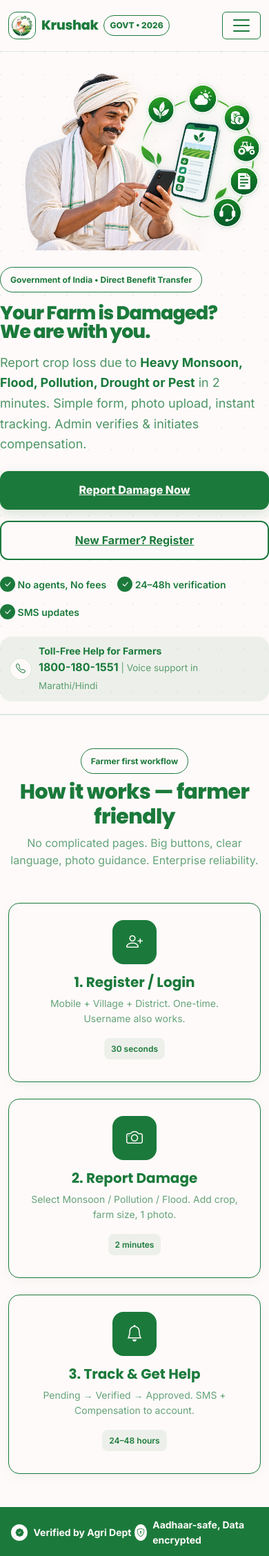
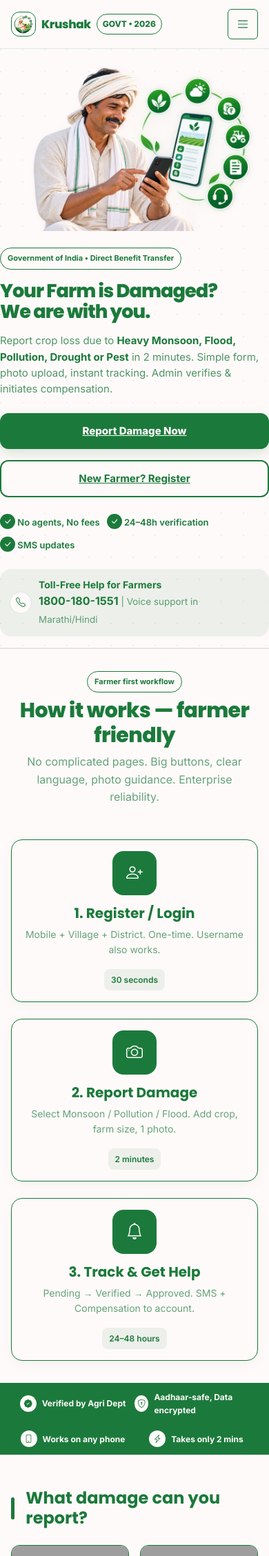
Before and after one commit to doxpro26-star/krushak, a Flask app: page / in a window 390 px wide. Shown: the top 2256 px of the page at 69% size. Run offline with Flask 3, Linux system fonts and the light colour scheme; data comes from the database, SQL or seed files in the repository; grey boxes are pictures that could not be loaded.

Commit message:
responsive: enhanced mobile - 44px tap targets, stacked hero, full-width buttons, footer single column, table scroll

```diff
--- a/static/css/style.css
+++ b/static/css/style.css
@@ -147,14 +147,44 @@ input:-webkit-autofill:active{
 }
 input.form-control, select.form-select{ background-color:var(--snow)!important; }
 
-/* MOBILE */
-@media(max-width:991px){ .hero-title{ font-size:var(--fs-2xl); } }
+/* MOBILE — Enhanced */
+@media(max-width:991px){
+  .hero-title{ font-size:var(--fs-2xl); }
+  #mainNav .navbar-nav{ gap:12px; }
+}
 @media(max-width:767px){
-  .hero-container{ padding:28px 0 18px; }
-  .hero-title{ font-size:1.7rem; }
-  .btn-green,.btn-white{ width:100%; justify-content:center; }
-  .help-two{ max-width:100%; }
+  .container, .container-fluid{ padding-left:16px; padding-right:16px; }
+  .hero-container{ padding:24px 0 16px; }
+  .hero-title{ font-size:1.7rem; line-height:1.1; }
+  .hero-desc{ font-size:15px; line-height:1.55; }
+  .btn-green,.btn-white,.btn-cta{ width:100%; justify-content:center; padding:13px 20px; font-size:15px; }
+  .help-two{ max-width:100%; flex-direction:row; text-align:left; padding:12px 14px; }
+  .hero-checks{ font-size:13px; gap:10px; }
+  .trust-two .item{ font-size:13px; padding:10px 0; }
+  .card-two{ padding:16px; min-height:auto; }
+  .card-farm-two{ border-radius:12px; }
+  .card-farm-two img{ height:140px; }
+  .section-two{ padding-top:32px!important; padding-bottom:32px!important; }
+  .footer-two{ padding:32px 0 20px; }
+  .footer-two .col-6{ flex:0 0 100%; max-width:100%; }
+  .footer-two .text-lg-end{ text-align:left!important; }
+  .card-body{ padding:16px!important; }
+  .form-control, .form-select, .btn{ font-size:16px; }
+  .table-responsive{ overflow-x:auto; -webkit-overflow-scrolling:touch; border-radius:var(--r-md); }
+  .navbar-toggler{ width:44px; height:44px; display:flex; align-items:center; justify-content:center; }
+  #mainNav .navbar-collapse .btn{ width:100%; margin-bottom:8px; }
+  .recent-card{ padding:16px!important; }
 }
 @media(max-width:575px){
-  .hero-visual img{ max-height:300px; }
+  .hero-visual img{ max-height:240px; }
+  .brand-text{ font-size:1.05rem; }
+  .brand-logo{ width:36px; height:36px; }
+  .hero-pill{ font-size:11px; padding:6px 10px; }
+  .trust-two .row{ gap:0; }
+  .trust-two .item{ flex:0 0 50%; max-width:50%; font-size:12px; }
 }
+@media(max-width:380px){
+  .container{ padding-left:12px; padding-right:12px; }
+  .hero-title{ font-size:1.5rem; }
+  .btn-green,.btn-white{ font-size:14px; padding:12px 16px; }
+}
```
